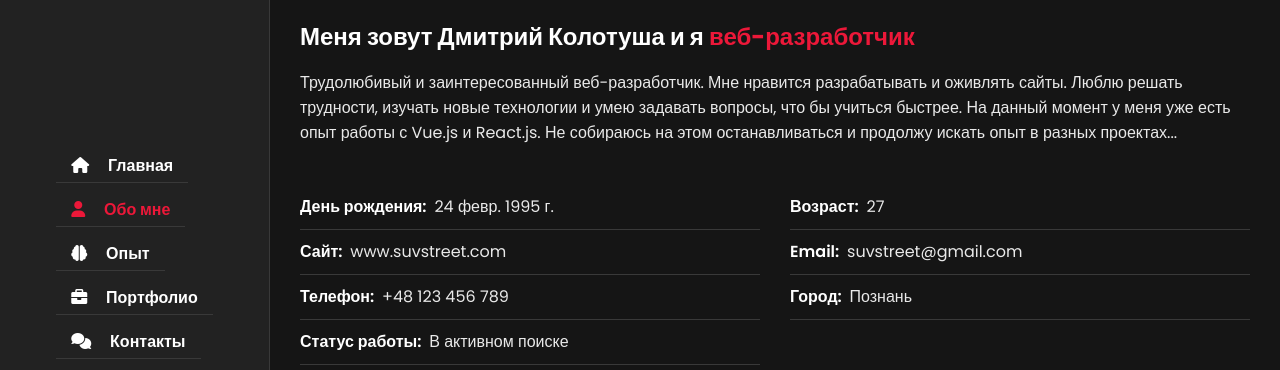
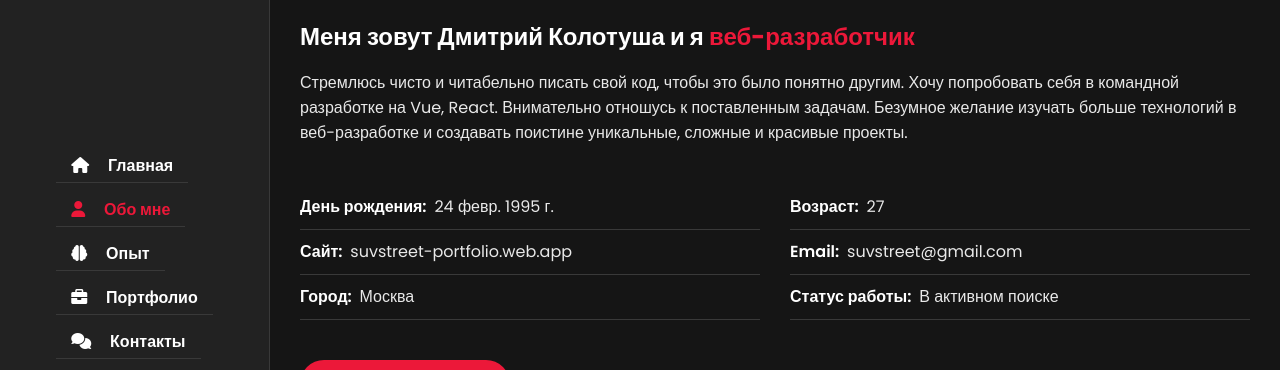
Before and after one commit to SuvStreet/my-syte-portfolio, a Vue app: page /about in a window 1280 px wide. Shown: the part 161-531 px from the top of the page. Built offline with nearby package versions, Linux system fonts and the light colour scheme; no server answers; a web font is replaced by a local one.

Commit message:
edited localized files

```diff
--- a/src/components/about/AboutPersonalInfo.vue
+++ b/src/components/about/AboutPersonalInfo.vue
@@ -9,10 +9,9 @@
               $t(`about.personal-info-description[${id}]`, {
                 birthday: $d(new Date(1995, 1, 24), 'long'),
                 age: Age(),
-                website: 'www.suvstreet.com',
+                website: 'suvstreet-portfolio.web.app',
                 account: 'suvstreet',
                 domain: 'gmail.com',
-                telephone: '+48 123 456 789',
               })
             }}
           </span>
@@ -36,7 +35,6 @@ export default {
       'age',
       'website',
       'email',
-      'telephone',
       'city',
       'status-work',
     ]
--- a/src/plugins/local/en.json
+++ b/src/plugins/local/en.json
@@ -10,7 +10,7 @@
       "fourthString": "junior frontend developer",
       "fifthString": "js expert"
     },
-    "info": "Web developer with 1 year experience. Experience lies in the creation of dynamic sites (SPA). I build websites based on React and Vue. I make them functional and optimized.",
+    "info": "Web developer with 2 years of experience. I write functional, complex, beautiful websites (Single Page Application). I strive for professional knowledge in React and Vue.",
     "nameBtnSaveResume": "Download CV"
   },
   "menu": {
@@ -25,14 +25,13 @@
     "text": {
       "h3": "My name is Dmitry Kolotusha and I am a",
       "span": "web developer",
-      "p": "Hardworking and motivated web developer. I like to design and revitalize websites. I like to solve problems, learn new technologies and know how to ask questions to learn faster. At the moment, I already have experience with Vue.js and React.js. I'm not going to stop there and will continue to look for experience in different projects..."
+      "p": "I strive to write my code clearly and legibly so that it is understandable to others. I want to try myself in team development on Vue, React. I am attentive to the tasks set. An insane desire to learn more technologies in web development and create truly unique, complex and beautiful projects."
     },
     "personal-info-title": {
       "birthday": "Birthday",
       "age": "Age",
       "website": "Website",
       "email": "Email",
-      "telephone": "Telephone",
       "city": "City",
       "status-work": "Job status"
     },
@@ -41,7 +40,6 @@
       "{age}",
       "{website}",
       "{account}{'@'}{domain}",
-      "{telephone}",
       "Poznan",
       "In active search"
     ],
--- a/src/plugins/local/pl.json
+++ b/src/plugins/local/pl.json
@@ -10,7 +10,7 @@
       "fourthString": "junior frontend developer",
       "fifthString": "js specjalista"
     },
-    "info": "Programista stron internetowych z rocznym doświadczeniem. Doświadczenie polega na tworzeniu dynamicznych stron internetowych (SPA). Tworzę strony oparte na React i Vue. Sprawiają, że są funkcjonalne i zoptymalizowane.",
+    "info": "Web developer z 2 letnim doświadczeniem. Piszę funkcjonalne, złożone, piękne strony internetowe (Single Page Application). Dążę do profesjonalnej wiedzy w React i Vue.",
     "nameBtnSaveResume": "Pobierz CV"
   },
   "menu": {
@@ -25,14 +25,13 @@
     "text": {
       "h3": "Nazywam się Dmitry Kolotusha i jestem",
       "span": "web developerem",
-      "p": "Pracowity i zmotywowany web developer. Lubię projektować i rewitalizować strony internetowe. Lubię rozwiązywać problemy, uczyć się nowych technologii i umiem zadawać pytania, aby szybciej się uczyć. W tej chwili mam już doświadczenie z Vue.js i React.js. Na tym nie poprzestanę i będę dalej szukał doświadczenia w różnych projektach..."
+      "p": "Staram się pisać mój kod w czysty i czytelny sposób, aby był zrozumiały dla innych. Chcę spróbować swoich sił w rozwoju zespołu na Vue, React. Sumiennie podchodzę do powierzonych zadań. Szalone pragnienie uczenia się więcej technologii w tworzeniu stron internetowych i tworzenia naprawdę wyjątkowych, złożonych i pięknych projektów."
     },
     "personal-info-title": {
       "birthday": "Urodziny",
       "age": "Wiek",
-      "website": "Witryna",
+      "website": "Strona internetowa",
       "email": "Email",
-      "telephone": "Telefon",
       "city": "Miasto",
       "status-work": "Status pracy"
     },
@@ -41,7 +40,6 @@
       "{age}",
       "{website}",
       "{account}{'@'}{domain}",
-      "{telephone}",
       "Poznań",
       "W aktywnym wyszukiwaniu"
     ],
--- a/src/plugins/local/ru.json
+++ b/src/plugins/local/ru.json
@@ -10,7 +10,7 @@
       "fourthString": "junior frontend разработчик",
       "fifthString": "js специалист"
     },
-    "info": "Веб-разработчик с годовым опытом работы. Опыт заключается в создании динамичных сайтов (SPA). Верстаю сайты на основе React и Vue. Делаю их функциональными и оптимизированными.",
+    "info": "Веб-разработчик с 2-х летним опытом работы. Пишу функциональные, сложные, красивые веб-сайты (Single Page Application). Стремлюсь к профессиональным знаниям в React и Vue.",
     "nameBtnSaveResume": "Скачать резюме"
   },
   "menu": {
@@ -25,14 +25,13 @@
     "text": {
       "h3": "Меня зовут Дмитрий Колотуша и я",
       "span": "веб-разработчик",
-      "p": "Трудолюбивый и заинтересованный веб-разработчик. Мне нравится разрабатывать и оживлять сайты. Люблю решать трудности, изучать новые технологии и умею задавать вопросы, что бы учиться быстрее. На данный момент у меня уже есть опыт работы с Vue.js и React.js. Не собираюсь на этом останавливаться и продолжу искать опыт в разных проектах..."
+      "p": "Стремлюсь чисто и читабельно писать свой код, чтобы это было понятно другим. Хочу попробовать себя в командной разработке на Vue, React. Внимательно отношусь к поставленным задачам. Безумное желание изучать больше технологий в веб-разработке и создавать поистине уникальные, сложные и красивые проекты."
     },
     "personal-info-title": {
       "birthday": "День рождения",
       "age": "Возраст",
       "website": "Сайт",
       "email": "Email",
-      "telephone": "Телефон",
       "city": "Город",
       "status-work": "Статус работы"
     },
@@ -41,8 +40,7 @@
       "{age}",
       "{website}",
       "{account}{'@'}{domain}",
-      "{telephone}",
-      "Познань",
+      "Москва",
       "В активном поиске"
     ],
     "button": "Связаться со мной",
```
